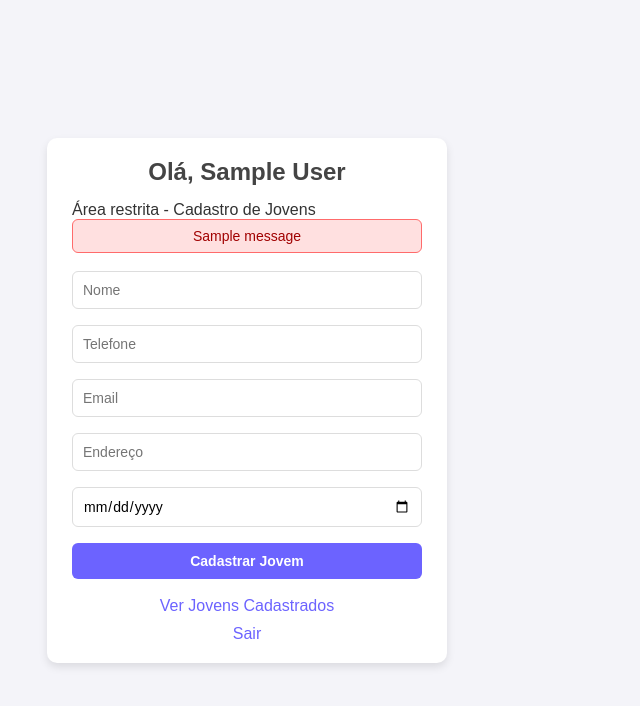
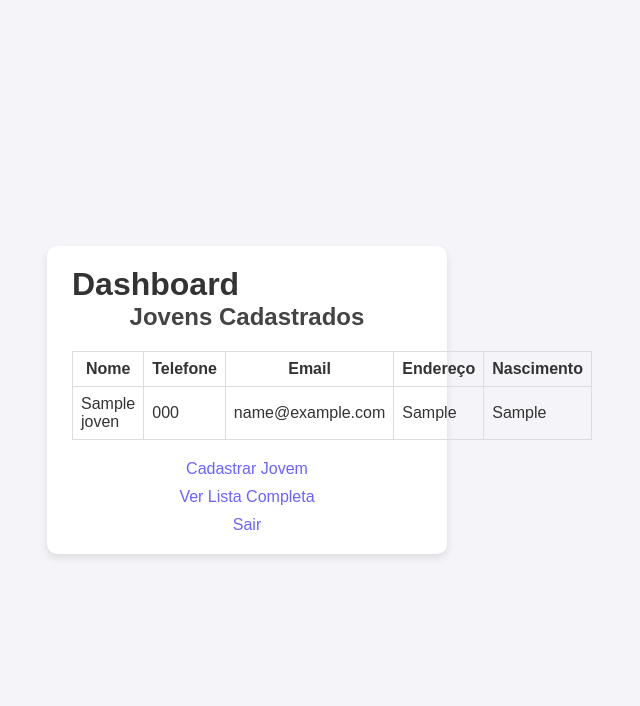
Before and after one commit to 021-kn/site-cadastro, a Flask app: page /dashboard in a window 1280 px wide. Shown: the top 706 px of the page, without its empty margins (393-1033 px from the left). Run offline with Flask 3, Linux system fonts and the light colour scheme; a user stored in the database is signed in; tables that the repository leaves empty hold one stand-in row (values such as "Sample post"); one stand-in notice (Sample message) is shown.

Commit message:
Atualizando templates e CSS para dashboard, cadastro e listagem

```diff
--- a/templates/dashboard.html
+++ b/templates/dashboard.html
@@ -2,35 +2,46 @@
 <html lang="pt-BR">
 <head>
     <meta charset="UTF-8">
-    <title>Painel</title>
+    <title>Dashboard</title>
     <link rel="stylesheet" href="{{ url_for('static', filename='style.css') }}">
 </head>
 <body>
     <div class="container">
-        <h2>Olá, {{ session['nome'] }}</h2>
-        <p>Área restrita - Cadastro de Jovens</p>
+        <h1>Dashboard</h1>
 
-        {% with messages = get_flashed_messages() %}
-          {% if messages %}
-            <div class="flash">
-              {% for msg in messages %}
-                <p>{{ msg }}</p>
-              {% endfor %}
-            </div>
-          {% endif %}
-        {% endwith %}
+        <h2>Jovens Cadastrados</h2>
+        {% if jovens %}
+            <table style="width:100%; border-collapse: collapse; margin-top: 20px;">
+                <thead>
+                    <tr>
+                        <th style="border:1px solid #ddd; padding:8px;">Nome</th>
+                        <th style="border:1px solid #ddd; padding:8px;">Telefone</th>
+                        <th style="border:1px solid #ddd; padding:8px;">Email</th>
+                        <th style="border:1px solid #ddd; padding:8px;">Endereço</th>
+                        <th style="border:1px solid #ddd; padding:8px;">Nascimento</th>
+                    </tr>
+                </thead>
+                <tbody>
+                    {% for jovem in jovens %}
+                    <tr>
+                        <td style="border:1px solid #ddd; padding:8px;">{{ jovem[1] }}</td>
+                        <td style="border:1px solid #ddd; padding:8px;">{{ jovem[2] }}</td>
+                        <td style="border:1px solid #ddd; padding:8px;">{{ jovem[3] }}</td>
+                        <td style="border:1px solid #ddd; padding:8px;">{{ jovem[4] }}</td>
+                        <td style="border:1px solid #ddd; padding:8px;">{{ jovem[5] }}</td>
+                    </tr>
+                    {% endfor %}
+                </tbody>
+            </table>
+        {% else %}
+            <p>Nenhum jovem cadastrado ainda.</p>
+        {% endif %}
 
-        <form method="POST" action="{{ url_for('cadastrar_jovem') }}">
-            <input type="text" name="nome" placeholder="Nome" required>
-            <input type="text" name="telefone" placeholder="Telefone" required>
-            <input type="email" name="email" placeholder="Email" required>
-            <input type="text" name="endereco" placeholder="Endereço" required>
-            <input type="date" name="data_nascimento" required>
-            <button type="submit">Cadastrar Jovem</button>
-        </form>
-
-        <a href="{{ url_for('listar_jovens') }}">Ver Jovens Cadastrados</a>
-        <a href="{{ url_for('logout') }}">Sair</a>
+        <div style="margin-top:20px;">
+            <a href="{{ url_for('cadastrar_jovem') }}" class="btn">Cadastrar Jovem</a>
+            <a href="{{ url_for('listar_jovens') }}" class="btn">Ver Lista Completa</a>
+            <a href="{{ url_for('logout') }}" class="btn">Sair</a>
+        </div>
     </div>
 </body>
 </html>
```
Also changed, not shown: templates/cadastrar_jovem.html (added, +37 -0 lines), templates/listar_jovens.html (+6 -4 lines).
